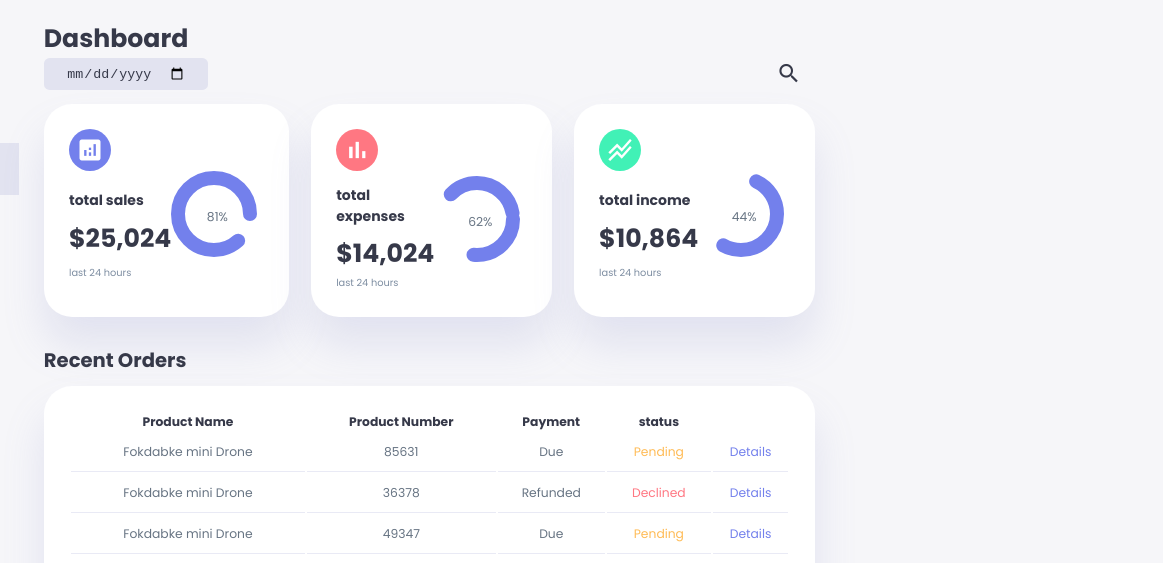
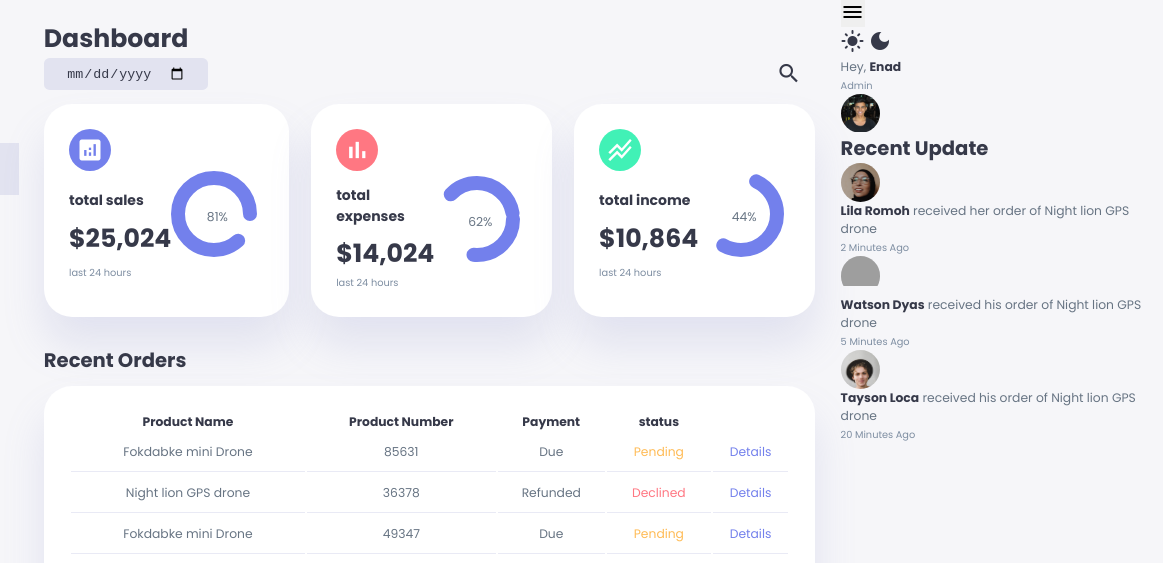
Before and after one commit to Enadabuzaid/new_dashboard_design, a plain HTML site: page index.html in a window 1280 px wide. Shown: the top 563 px of the page, 203-1366 px from the left, 1163 px wide, since content can reach past the window. Drawn offline with Linux system fonts and the light colour scheme; grey boxes are pictures that could not be loaded.

Commit message:
recent update html structur

```diff
--- a/index.html
+++ b/index.html
@@ -205,7 +205,7 @@
                             <td class="primary">Details</td>
                         </tr>
                         <tr>
-                            <td>Fokdabke mini Drone</td>
+                            <td> Night lion GPS drone</td>
                             <td>36378</td>
                             <td>Refunded</td>
                             <td class="danger">Declined</td>
@@ -251,11 +251,86 @@
                 </table>
                 <a href="#">show more</a>
             </div>
-
             <!-- END RECENT ORDER -->
-
         </main>
         <!-- END MAIN SECTION -->
+
+        <!-- START RIGHT SECTION -->
+            <div class="right">
+
+                <!-- start top -->
+                <div class="top">
+                    <button id="menu-btn">
+                        <span class="material-icons">menu</span>
+                    </button>
+
+                    <div class="theme-toggler">
+                        <span class="material-icons">light_mode</span>
+                        <span class="material-icons">dark_mode</span>
+                    </div>
+
+                    <div class="profile">
+                        <div class="info">
+                            <p>Hey, <b>Enad</b></p>
+                            <small class="text-muted">Admin</small>
+                        </div>
+
+                        <div class="profile-photo">
+                            <img src="./assets/img/profile-1.jpg" alt="profile picture">
+                        </div>
+                    </div>
+                </div>
+                <!-- end top -->
+
+                <!-- START RECENT UPDATE -->
+                    <div class="recent-update">
+                        <h2>Recent Update</h2>
+                        <div class="updates">
+                            <!-- UPDATE START ROW -->
+                            <div class="update">
+                                <div class="profile-photo">
+                                    <img src="./assets/img/profile-2.jpg" alt="profile picture for 2">
+                                </div>
+
+                                <div class="message">
+                                    <p><b>Lila Romoh</b> received her order of Night lion GPS drone</p>
+                                    <small class="text-muted"> 2 Minutes Ago</small>
+                                </div>
+                            </div>
+                            <!-- UPDATE END ROW -->
+
+                            <!-- UPDATE START ROW -->
+                            <div class="update">
+                                <div class="profile-photo">
+                                    <img src="./assets/img/profile-3.jpg" alt="profile picture for 3">
+                                </div>
+
+                                <div class="message">
+                                    <p><b>Watson Dyas</b> received his order of Night lion GPS drone</p>
+                                    <small class="text-muted"> 5 Minutes Ago</small>
+                                </div>
+                            </div>
+                            <!-- UPDATE END ROW -->
+
+                            <!-- UPDATE START ROW -->
+                            <div class="update">
+                                <div class="profile-photo">
+                                    <img src="./assets/img/profile-4.jpg" alt="profile picture for 4">
+                                </div>
+
+                                <div class="message">
+                                    <p><b>Tayson Loca</b> received his order of Night lion GPS drone</p>
+                                    <small class="text-muted"> 20 Minutes Ago</small>
+                                </div>
+                            </div>
+                            <!-- UPDATE END ROW -->
+                        </div>
+                    </div>
+                <!-- END RECENT UPDATE  -->
+
+
+            </div>
+        <!-- END RIGHT SECTION -->
     </div>
     <!-- CONTAINER END -->
 
```
Also changed, not shown: assets/img/profile-1.jpg (added), assets/img/profile-2.jpg (added), assets/img/profile-4.jpg (added), 1 other file.
